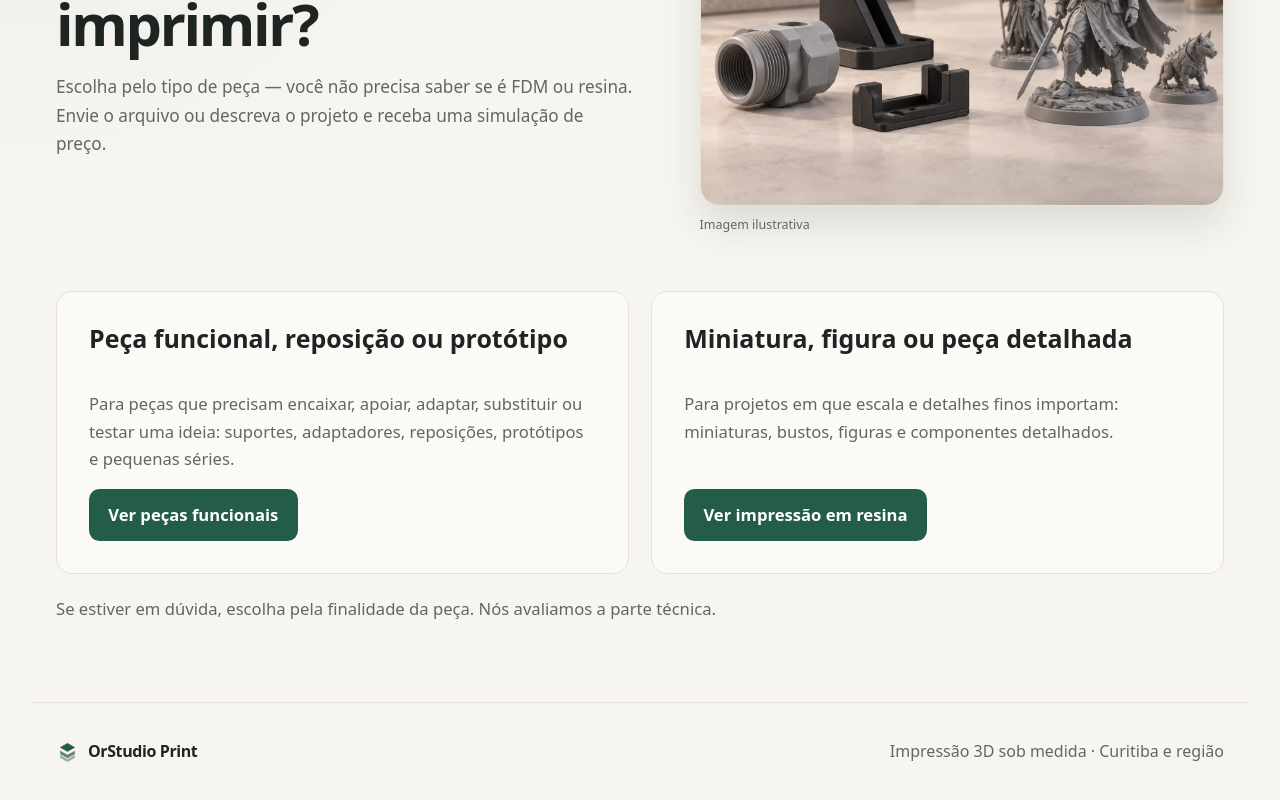
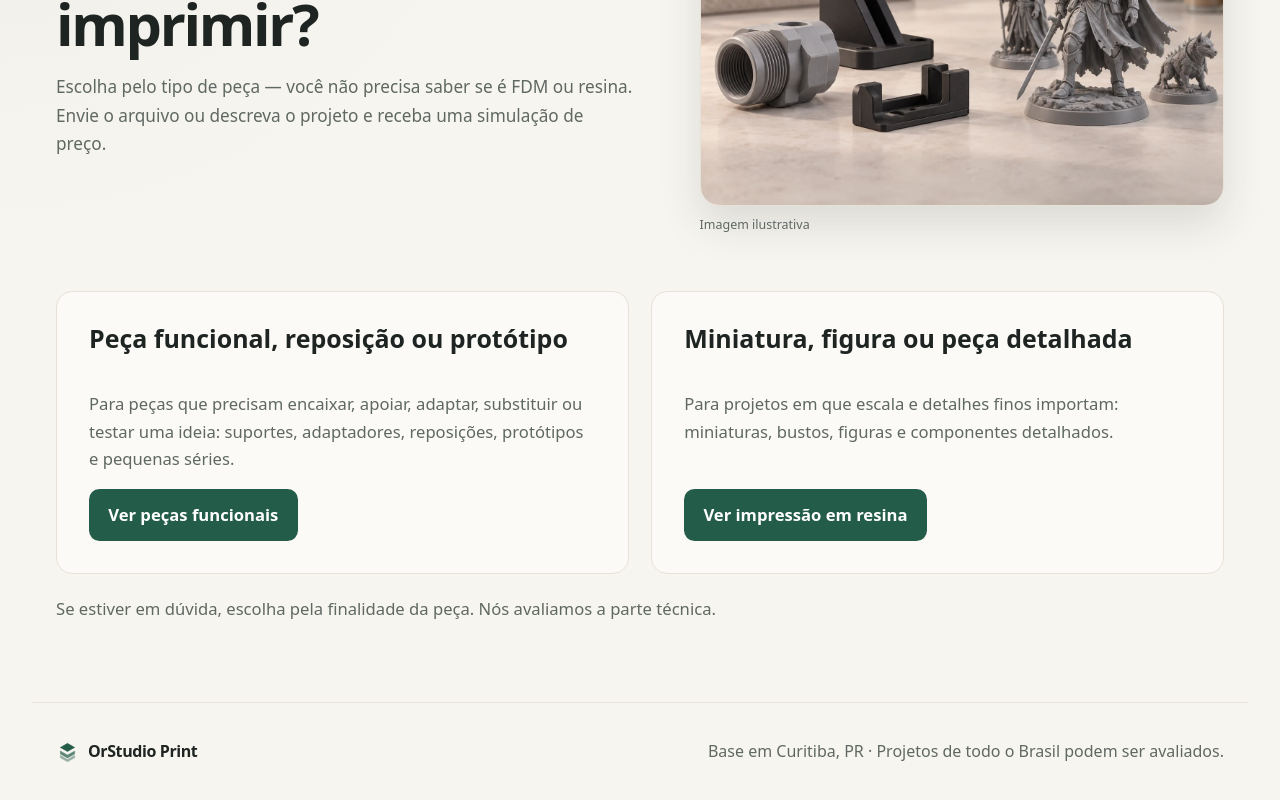
Before and after one commit to NeoOrion/orstudioprint, a Next.js app: page / in a window 1280 px wide. Shown: the part 317-1117 px from the top of the page. Built offline with nearby package versions, Linux system fonts and the light colour scheme.

Commit message:
fix: open validation geography

```diff
--- a/app/layout.tsx
+++ b/app/layout.tsx
@@ -4,7 +4,7 @@ import "./globals.css";
 
 export const metadata: Metadata = {
   title: "OrStudio Print · Impressão 3D sob medida",
-  description: "Simulação de preço para projetos de impressão 3D sob medida em Curitiba e região.",
+  description: "Simulação de preço para projetos de impressão 3D sob medida.",
   icons: { icon: "/brand/orstudio-print-mark.svg" },
 };
 
--- a/app/resina/page.tsx
+++ b/app/resina/page.tsx
@@ -7,7 +7,7 @@ export const metadata: Metadata = { title: "Resina · OrStudio Print" };
 
 export default function ResinaPage() {
   return <><SiteHeader active="resina" /><main className="public-shell">
-    <section className="public-hero"><div className="hero-copy"><p className="eyebrow">Impressão 3D em resina · Curitiba e região</p><h1>Quer imprimir uma miniatura ou peça detalhada?</h1><p>Envie o arquivo 3D, a escala ou altura e a quantidade. Avaliamos o projeto para preparar uma simulação de preço em resina.</p><a className="primary-link" href="#simulacao">Simular em resina</a><small>Você recebe uma simulação por e-mail. Nesta fase não há cobrança, pedido ou reserva de produção.</small><p className="scan-line">Miniaturas · Figuras · Bustos · Peças detalhadas</p></div><figure className="hero-image"><img src="/images/resina-hero.webp" alt="Grupo ilustrativo de miniaturas detalhadas para impressão em resina." /><figcaption>Imagem ilustrativa</figcaption></figure></section>
+    <section className="public-hero"><div className="hero-copy"><p className="eyebrow">Impressão 3D em resina</p><h1>Quer imprimir uma miniatura ou peça detalhada?</h1><p>Envie o arquivo 3D, a escala ou altura e a quantidade. Avaliamos o projeto para preparar uma simulação de preço em resina.</p><a className="primary-link" href="#simulacao">Simular em resina</a><small>Você recebe uma simulação por e-mail. Nesta fase não há cobrança, pedido ou reserva de produção.</small><p className="scan-line">Miniaturas · Figuras · Bustos · Peças detalhadas</p></div><figure className="hero-image"><img src="/images/resina-hero.webp" alt="Grupo ilustrativo de miniaturas detalhadas para impressão em resina." /><figcaption>Imagem ilustrativa</figcaption></figure></section>
     <section className="use-cases"><h2>Para projetos em que os detalhes fazem diferença</h2><ul><li>miniaturas e peças para hobby, RPG ou wargames;</li><li>bustos, figuras e peças de coleção;</li><li>componentes pequenos com superfícies e detalhes finos;</li><li>uma ou várias peças do mesmo projeto para avaliar em conjunto.</li></ul></section>
     <section className="steps"><h2>Do arquivo à simulação</h2><ol><li><strong>Envie o arquivo</strong><p>Arquivo próprio/autorizado ou link, escala/altura e quantidade.</p></li><li><strong>Nós avaliamos o projeto</strong><p>Volume, suportes, quantidade e trabalho de pós-processamento necessário.</p></li><li><strong>Receba a simulação por e-mail</strong><p>Um valor específico para o seu projeto. Nesta fase não há cobrança nem produção.</p></li></ol></section>
     <section className="trust-panel"><h2>Seu arquivo fica privado — e os direitos continuam sendo seus.</h2><p>Usamos o arquivo apenas para avaliar e estimar o projeto. Não publicamos, revendemos nem adicionamos a catálogo. Nesta validação, só consideramos arquivos que você tenha direito ou autorização para reproduzir fisicamente.</p></section>
--- a/components/SiteChrome.tsx
+++ b/components/SiteChrome.tsx
@@ -11,5 +11,5 @@ export function SiteHeader({ active }: { active?: ActiveSection }) {
 }
 
 export function SiteFooter() {
-  return <footer className="site-footer"><div className="footer-brand"><img src="/brand/orstudio-print-mark.svg" alt="" /><strong>OrStudio Print</strong></div><p>Impressão 3D sob medida · Curitiba e região</p></footer>;
+  return <footer className="site-footer"><div className="footer-brand"><img src="/brand/orstudio-print-mark.svg" alt="" /><strong>OrStudio Print</strong></div><p>Base em Curitiba, PR · Projetos de todo o Brasil podem ser avaliados.</p></footer>;
 }
```
Also changed, not shown: app/pecas/page.tsx (+1 -1 lines).
